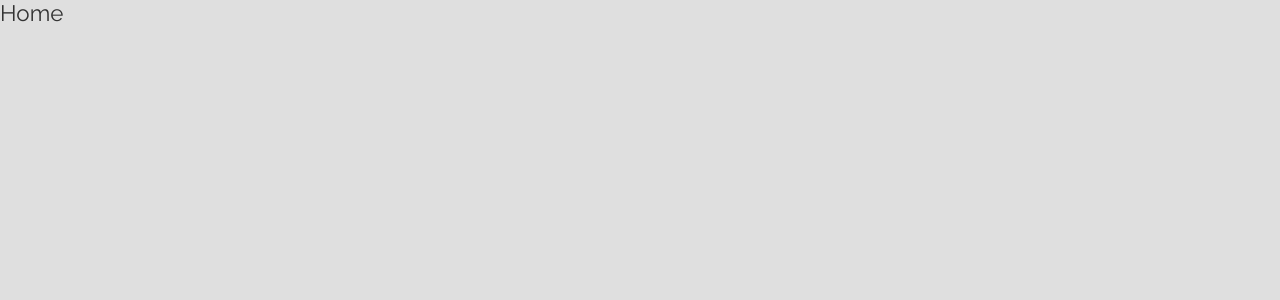
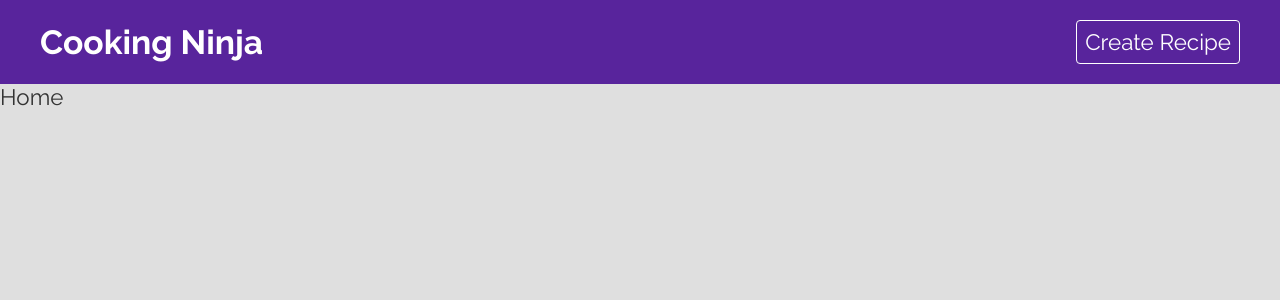
Before and after one commit to themis1986/react_recipe_directory, a React (Create React App) app: page / in a window 1280 px wide. Shown: the top 300 px of the page. Built offline with nearby package versions, Linux system fonts and the light colour scheme.

Commit message:
Create Navigation bar component

```diff
--- a/src/App.js
+++ b/src/App.js
@@ -1,5 +1,6 @@
 import { BrowserRouter, Switch, Route } from "react-router-dom";
 // *components
+import Navbar from "./components/Navbar";
 import Home from "./pages/home/Home";
 import Create from "./pages/create/Create";
 import Search from "./pages/search/Search";
@@ -11,6 +12,7 @@ function App() {
   return (
     <div className="App">
       <BrowserRouter>
+        <Navbar />
         <Switch>
           <Route exact path="/">
             <Home />
--- /dev/null
+++ b/src/components/Navbar.css
@@ -0,0 +1,28 @@
+.navbar {
+  background: #58249c;
+  padding: 20px;
+  color: #fff;
+}
+.navbar nav {
+  display: flex;
+  align-items: center;
+  max-width: 1200px;
+  margin: 0 auto;
+}
+.navbar a.brand {
+  margin-right: auto;
+  color: #fff;
+  text-decoration: none;
+}
+.navbar a:last-child {
+  color: #fff;
+  text-decoration: none;
+  margin-left: 40px;
+  padding: 8px;
+  border: 1px solid #fff;
+  border-radius: 4px;
+}
+.navbar a:last-child:hover {
+  background: #fff;
+  color: #333;
+}
--- /dev/null
+++ b/src/components/Navbar.js
@@ -0,0 +1,18 @@
+import { Link } from "react-router-dom";
+// *styles
+import "./Navbar.css";
+
+import React from "react";
+
+export default function Navbar() {
+  return (
+    <div className="navbar">
+      <nav>
+        <Link to="/" className="brand">
+          <h1>Cooking Ninja</h1>
+        </Link>
+        <Link to="create">Create Recipe</Link>
+      </nav>
+    </div>
+  );
+}
```
